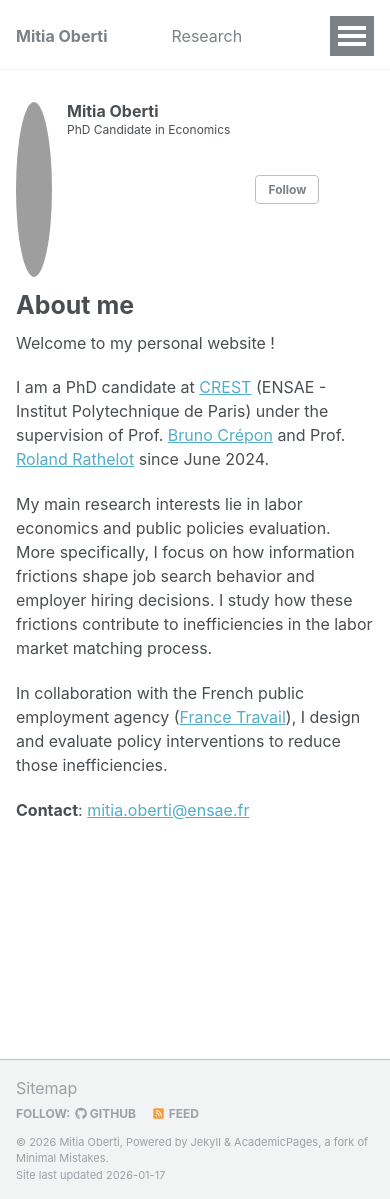
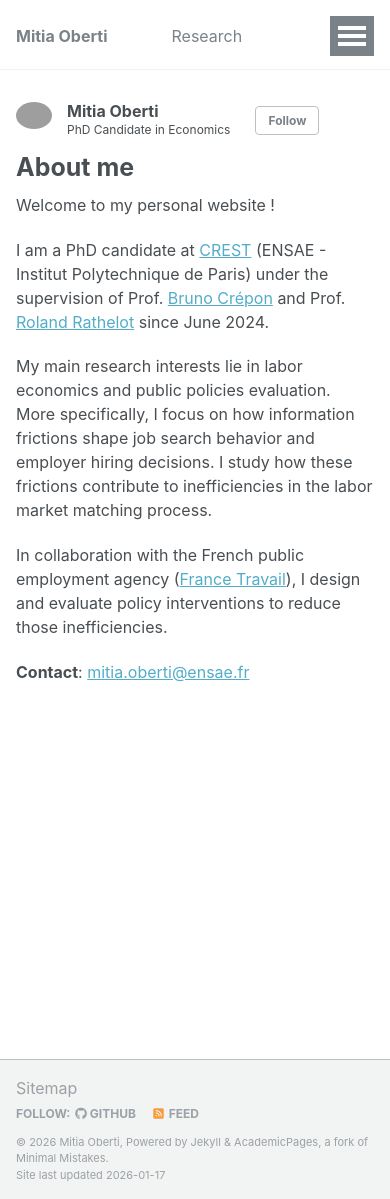
Before and after one commit to mitiaobt/mitiaobt.github.io, a Jekyll site: the page built from _pages/about.md, in a window 390 px wide and 1199 px high. Built offline with Jekyll 4.4.1, drawn with Linux system fonts in a browser that asks for light colours.

Commit message:
Refactor author avatar styles in sidebar
Updated avatar styles for mobile and desktop views.

```diff
--- a/_sass/_sidebar.scss
+++ b/_sass/_sidebar.scss
@@ -81,24 +81,24 @@
   vertical-align: top;
   width: 36px;
 
-  // set width only, for non-square avatars
-
-  // height: 36px;
-
   @include breakpoint($large) {
     display: block;
     width: auto;
     height: auto;
   }
 
+  img {
+    /* --- Mobile (Default) --- */
+    /* Use the container's width (36px) and auto height to keep it square */
+    width: 100%;
+    height: auto;
+    border-radius: 50%;
+    object-fit: cover;
 
-  img {
-  width: 175px;     // pick any square size you like
-  height: 175px;
-  object-fit: cover; // fills the square, crops excess
-  border-radius: 50%;
-
+    /* --- Desktop (Large Screens) --- */
     @include breakpoint($large) {
+      width: 175px;      /* Your desired desktop size */
+      height: 175px;
       padding: 5px;
       border: 1px solid $border-color;
     }
```
